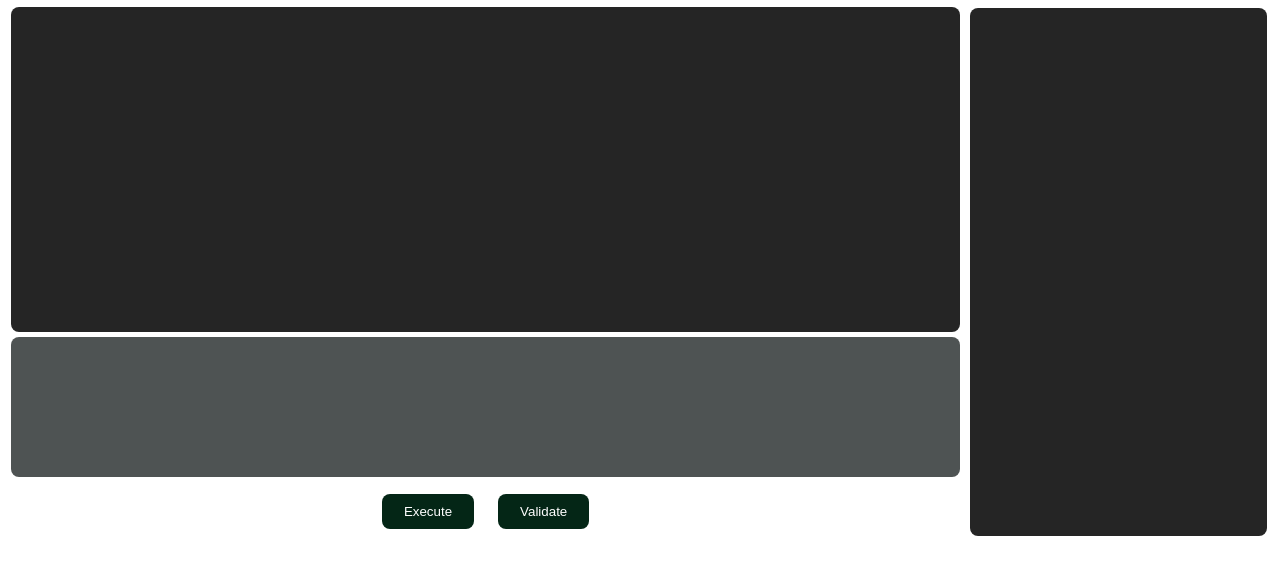
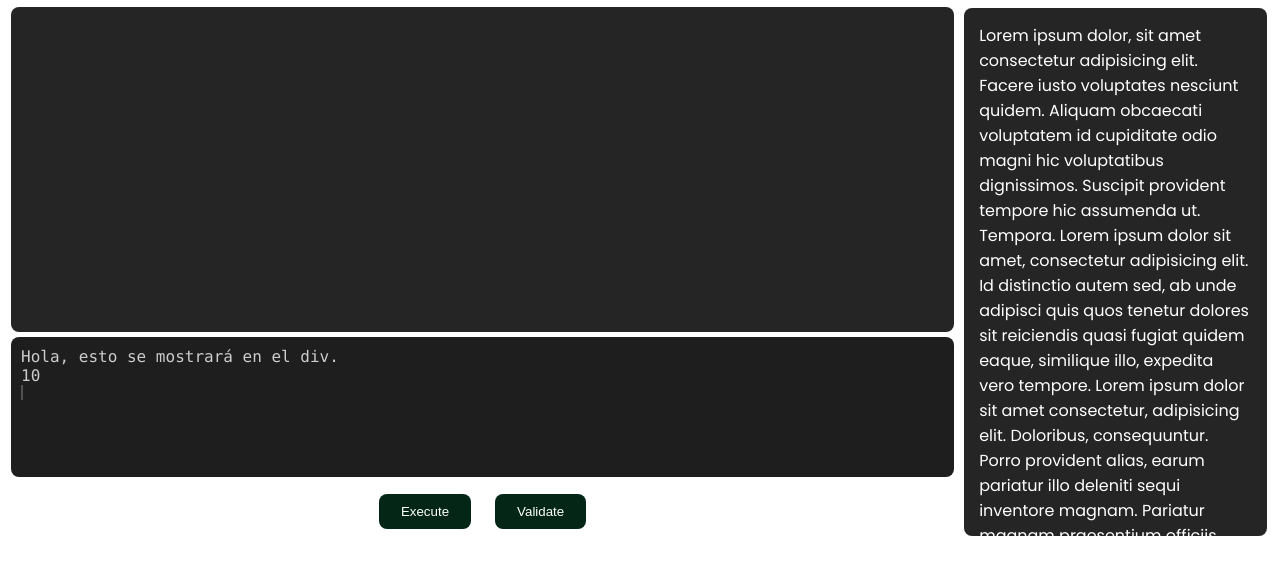
Before and after one commit to andreUmag/FINAL-PROYECT, a Flask app: page / in a window 1280 px wide. Shown: the part 68-643 px from the top of the page. Run offline with Flask 3, Linux system fonts and the light colour scheme.

Commit message:
Consola Implementada

```diff
--- /dev/null
+++ b/static/scripts/console.js
@@ -0,0 +1,17 @@
+(function () {
+  var oldConsoleLog = console.log;
+  var outputDiv = document.querySelector(".console");
+
+  console.log = function (message) {
+    if (typeof message == "object") {
+      outputDiv.innerHTML +=
+        (JSON && JSON.stringify ? JSON.stringify(message) : message) + "<br>";
+    } else {
+      outputDiv.innerHTML += message + "<br>";
+    }
+    oldConsoleLog.apply(console, arguments);
+  };
+})();
+
+console.log("Hola, esto se mostrará en el div.");
+console.log(5+5);
--- a/static/styles/body.css
+++ b/static/styles/body.css
@@ -37,6 +37,10 @@ body {
   border-radius: 8px;
   margin-top: 6px;
   background-color: rgb(37, 37, 37);
+  overflow: auto;
+  padding: 15px;
+  color: white;
+  margin-bottom: 5px;
 }
 
 .write {
@@ -53,8 +57,13 @@ body {
   width: 100%;
   height: 140px;
   margin-bottom: 5px;
-  background-color: rgb(78, 83, 83);
+  background-color: #1E1E1E;
   border-radius: 8px;
+  color: #CCCCCC;
+  font-family: 'Menlo', 'Monaco', monospace;
+  padding: 10px;
+  overflow: auto;
+  position: relative;
 }
 
 .buttons {
@@ -78,6 +87,7 @@ body {
 .button:active {
   transform: scale(0.96);
 }
+
 .button:before,
 .button:after {
   position: absolute;
@@ -89,3 +99,38 @@ body {
   z-index: -100;
   background-repeat: no-repeat;
 }
+
+.text_example::-webkit-scrollbar {
+	width: 7px;
+}
+
+.text_example::-webkit-scrollbar-thumb {
+	background: #ff9d00;
+	border-radius: 5px;
+}
+
+.console::-webkit-scrollbar {
+	width: 7px;
+}
+
+.console::-webkit-scrollbar-thumb {
+	background: #ff9d00;
+	border-radius: 5px;
+}
+
+.cursor {
+  position: absolute;
+  height: 15px;
+  width: 2px;
+  background-color: #CCCCCC;
+  animation: blinkCursor 1s infinite;
+}
+
+@keyframes blinkCursor {
+  0%, 100% {
+    opacity: 1;
+  }
+  50% {
+    opacity: 0;
+  }
+}
--- a/templates/index.html
+++ b/templates/index.html
@@ -36,7 +36,8 @@
                 <!-- <h3>editor de texto</h3> -->
             </div>
             <div class="console">
-                <!-- <h3>consola de respuesta</h3> -->
+                <script src="{{ url_for('static', filename='scripts/console.js') }}"></script>
+                <div class="cursor"></div>
             </div>
             <div class="buttons">
                 <div class="buttondiv">
@@ -48,7 +49,11 @@
             </div>
         </div>
         <div class="text_example">
-            <!-- <h3>ESPACIO PARA MOSTRAR LA SINTAXIS DEL LENGUAJE</h3> -->
+            Lorem ipsum dolor, sit amet consectetur adipisicing elit. Facere iusto voluptates nesciunt quidem. Aliquam obcaecati voluptatem id cupiditate odio magni hic voluptatibus dignissimos. Suscipit provident tempore hic assumenda ut. Tempora.
+            Lorem ipsum dolor sit amet, consectetur adipisicing elit. Id distinctio autem sed, ab unde adipisci quis quos tenetur dolores sit reiciendis quasi fugiat quidem eaque, similique illo, expedita vero tempore.
+            Lorem ipsum dolor sit amet consectetur, adipisicing elit. Doloribus, consequuntur. Porro provident alias, earum pariatur illo deleniti sequi inventore magnam. Pariatur magnam praesentium officiis libero veritatis nisi, sit placeat neque.
+            Lorem ipsum dolor sit amet consectetur adipisicing elit. Quam est eaque saepe voluptate harum vero atque debitis eos, illum doloribus, adipisci iusto, ipsam ab beatae numquam neque explicabo iure. Totam!
+            Lorem ipsum dolor sit amet consectetur adipisicing elit. Quaerat dicta exercitationem quos ipsa quas, officia mollitia. Sapiente ratione quia ut praesentium odit accusamus cum facilis, ea, consequatur amet consequuntur expedita.
         </div>
     </div>
     <script src="{{ url_for('static', filename='scripts/translations.js') }}"></script>
```
